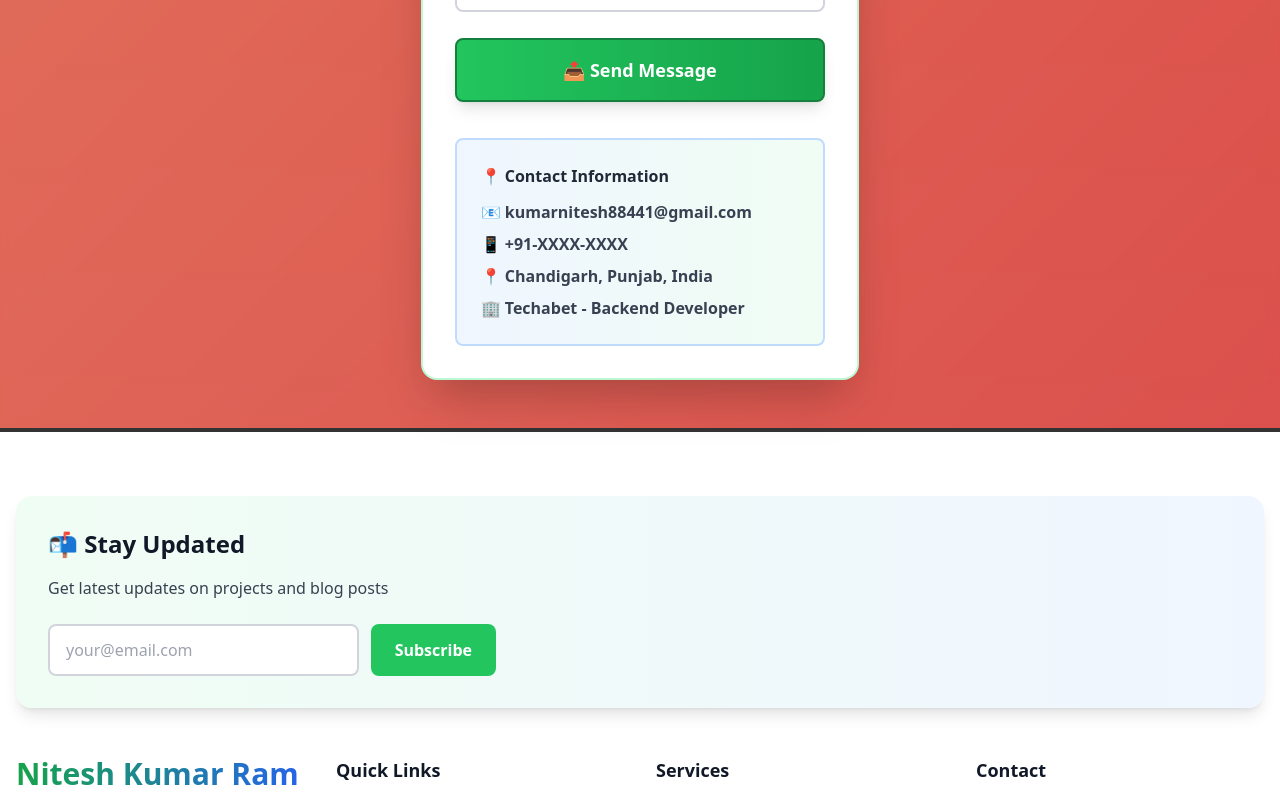
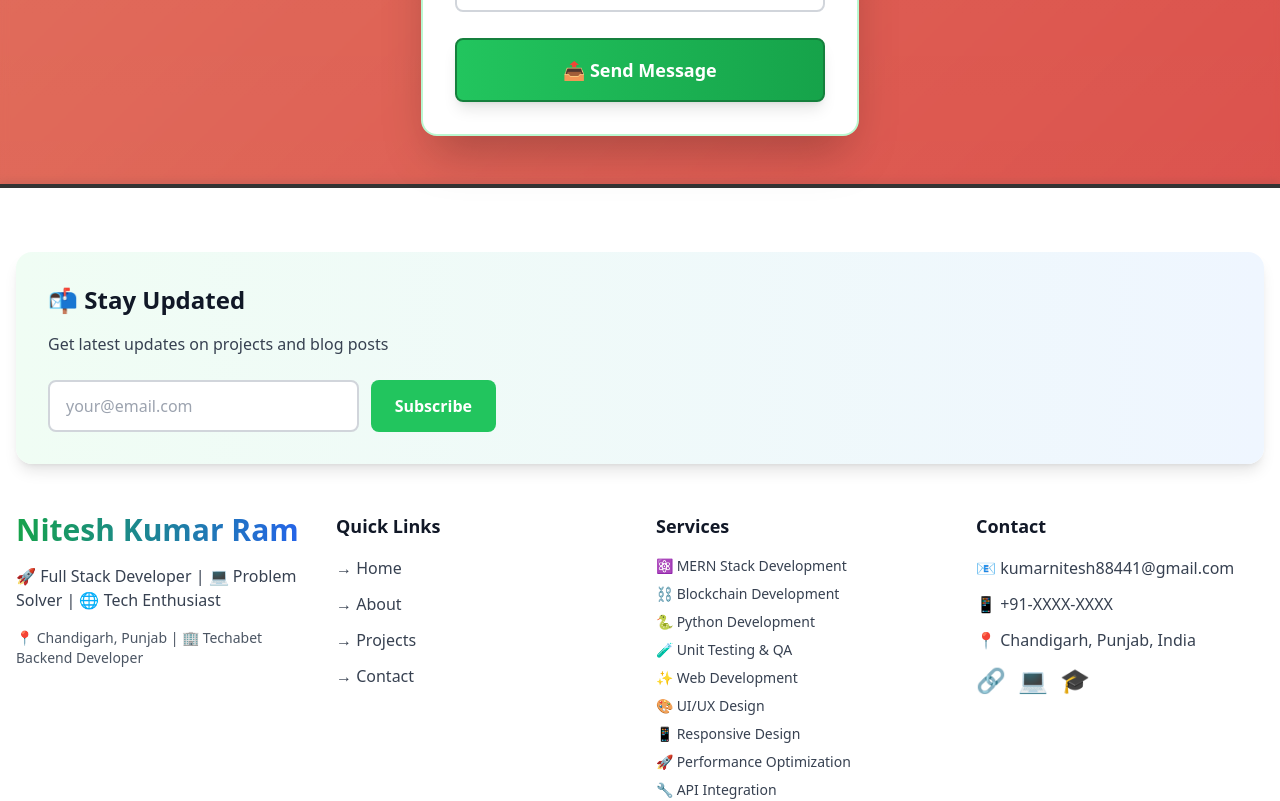
Before and after one commit to Nitesh8877/nitesh-portfolio, a React (Vite) app: page /contact in a window 1280 px wide. Shown: the part 1040-1841 px from the top of the page. Built offline with nearby package versions, Linux system fonts and the light colour scheme.

Commit message:
update home section

```diff
--- a/src/components/ContactForm.jsx
+++ b/src/components/ContactForm.jsx
@@ -208,21 +208,7 @@ const ContactForm = () => {
             </motion.button>
           </motion.div>
 
-          {/* Info Box */}
-          <motion.div
-            initial={{ opacity: 0 }}
-            animate={{ opacity: 1 }}
-            transition={{ delay: 0.45 }}
-            className="bg-gradient-to-r from-blue-50 to-green-50 p-6 rounded-lg border-2 border-blue-200 mt-4"
-          >
-            <p className="text-gray-800 font-semibold mb-3">📍 Contact Information</p>
-            <div className="space-y-2 text-gray-700">
-              <p>📧 <span className="font-bold">kumarnitesh88441@gmail.com</span></p>
-              <p>📱 <span className="font-bold">+91-XXXX-XXXX</span></p>
-              <p>📍 <span className="font-bold">Chandigarh, Punjab, India</span></p>
-              <p>🏢 <span className="font-bold">Techabet - Backend Developer</span></p>
-            </div>
-          </motion.div>
+
         </form>
       </motion.div>
     </div>
--- a/src/components/Footer.jsx
+++ b/src/components/Footer.jsx
@@ -133,6 +133,10 @@ export const Footer = () => {
 >
   <h4 className="font-bold text-lg mb-4 text-gray-900">Services</h4>
   <ul className="space-y-2 text-sm text-gray-700">
+    <li>⚛️ MERN Stack Development</li>
+    <li>⛓️ Blockchain Development</li>
+    <li>🐍 Python Development</li>
+    <li>🧪 Unit Testing & QA</li>
     <li>✨ Web Development</li>
     <li>🎨 UI/UX Design</li>
     <li>📱 Responsive Design</li>
--- a/src/context/authContext.jsx
+++ b/src/context/authContext.jsx
@@ -5,8 +5,8 @@ const AuthContext = createContext();
 
 // Dummy credentials (in production, this should be in backend)
 const ADMIN_CREDENTIALS = {
-  email: 'admin@portfolio.com',
-  password: 'Admin@123'
+  email: 'developer@gmail.com',
+  password: 'Dev@19992003'
 };
 
 export const AuthProvider = ({ children }) => {
--- a/src/pages/Login.jsx
+++ b/src/pages/Login.jsx
@@ -40,7 +40,7 @@ const Login = () => {
                 value={email}
                 onChange={(e) => setEmail(e.target.value)}
                 className="w-full px-4 py-3 border-2 border-gray-300 rounded-lg focus:border-baseColor focus:outline-none transition-colors"
-                placeholder="admin@portfolio.com"
+                placeholder="Enter Email"
                 required
               />
             </div>
@@ -72,13 +72,7 @@ const Login = () => {
             </button>
           </form>
 
-          <div className="mt-6 p-4 bg-blue-50 rounded-lg">
-            <p className="text-sm text-gray-600 text-center">
-              <strong>Demo Credentials:</strong><br />
-              Email: admin@portfolio.com<br />
-              Password: Admin@123
-            </p>
-          </div>
+
         </div>
       </div>
     </Container>
```
Lines whose indentation alone changed are shown as unchanged.
